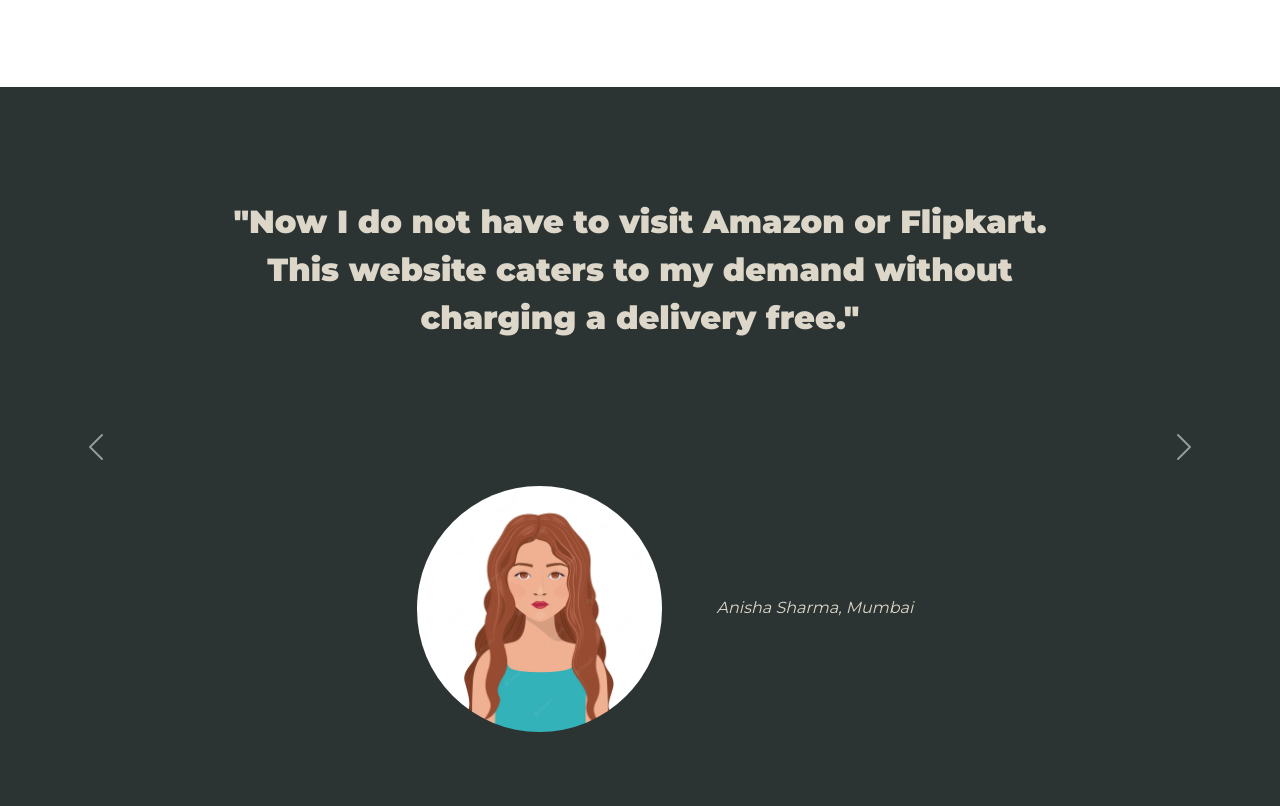
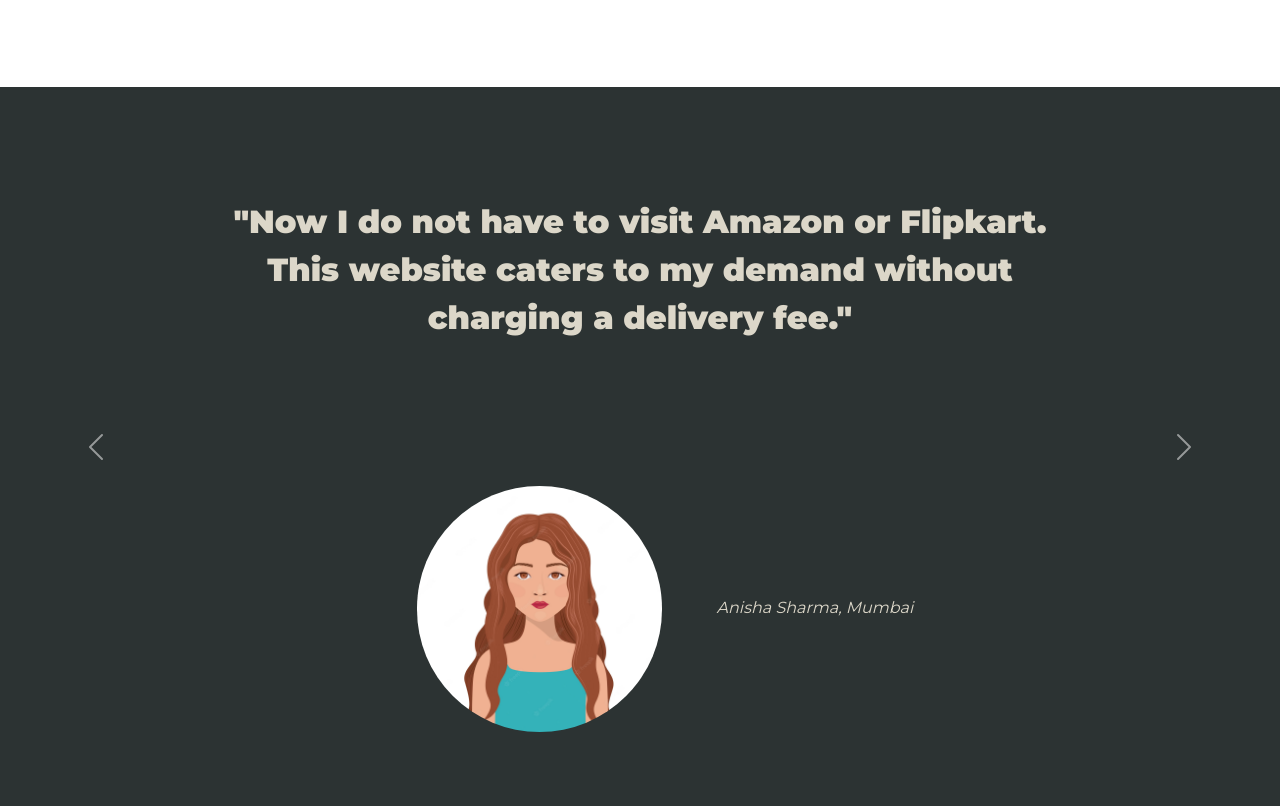
Before and after one commit to samriddhide/libreria, a plain HTML site: page index.html in a window 1280 px wide. Shown: the part 969-1775 px from the top of the page. Drawn offline with nearby package versions, Linux system fonts and the light colour scheme.

Commit message:
Update line 98

```diff
--- a/index.html
+++ b/index.html
@@ -95,7 +95,7 @@
     <div id="carouselExampleSlidesOnly" class="carousel slide" data-bs-ride="false">
       <div class="carousel-inner">
         <div class="carousel-item active">
-          <h2 class="testimonial-text">"Now I do not have to visit Amazon or Flipkart. This website caters to my demand without charging a delivery free."</h2>
+          <h2 class="testimonial-text">"Now I do not have to visit Amazon or Flipkart. This website caters to my demand without charging a delivery fee."</h2>
           <img class="test-img" src="images/g2.webp" alt="customer-img">
           <em>Anisha Sharma, Mumbai</em>
         </div>
```
